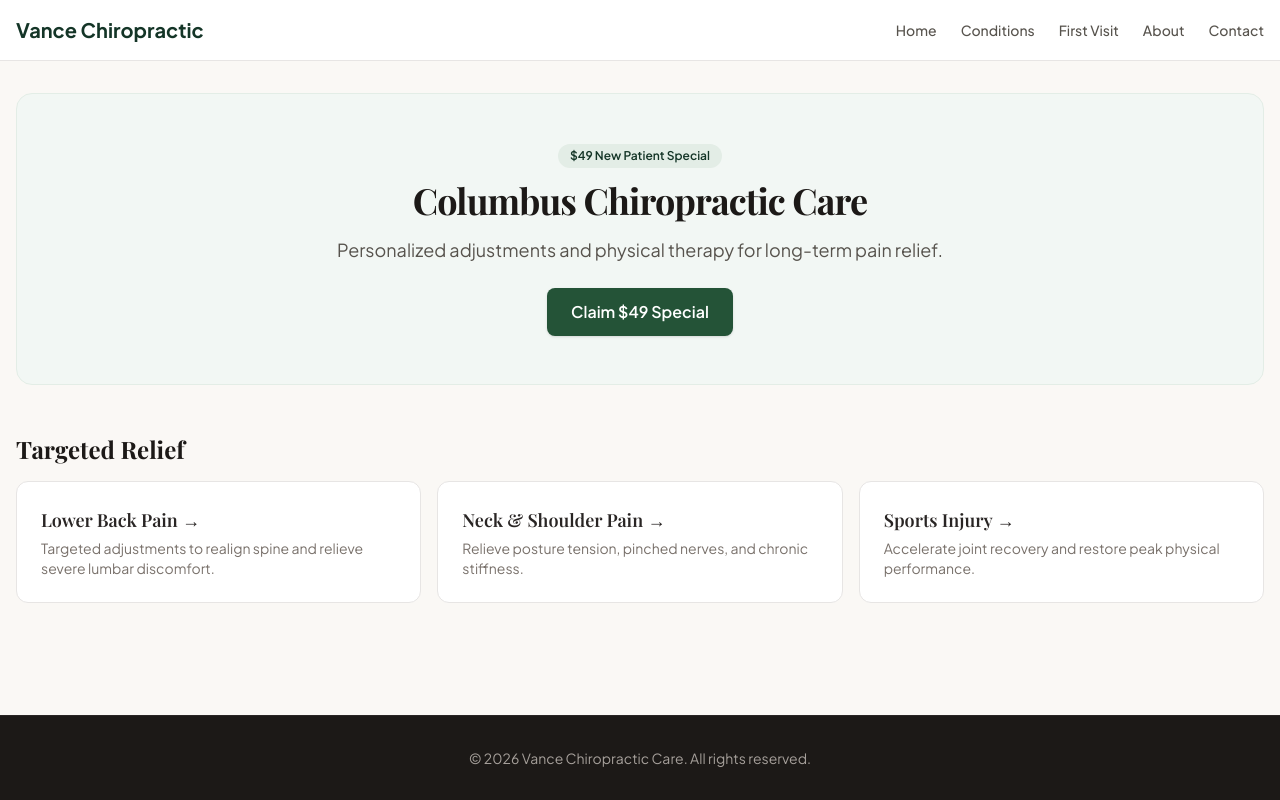
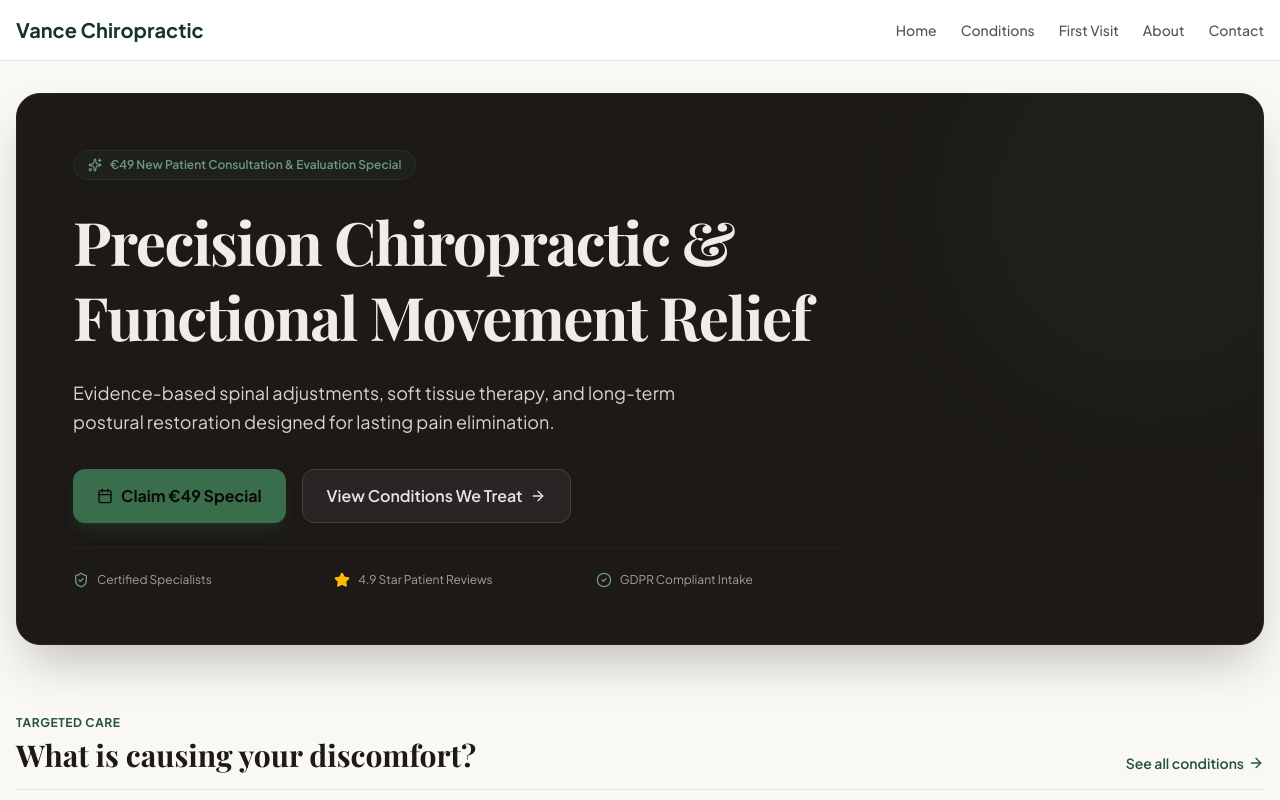
Before and after one commit to drealslick/Chiropractor-web-demo, a React (Vite) app: page / in a window 1280 px wide. Shown: the top 800 px of the page. Built offline with nearby package versions, Linux system fonts and the light colour scheme; a web font is replaced by a local one.

Commit message:
Update Home.tsx

```diff
--- a/src/pages/Home.tsx
+++ b/src/pages/Home.tsx
@@ -1,65 +1,130 @@
 import React from 'react';
+import {
+  Sparkles,
+  ShieldCheck,
+  Calendar,
+  Clock,
+  Star,
+  ArrowRight,
+  CheckCircle2,
+  Activity,
+  Award
+} from 'lucide-react';
 
 export default function Home() {
   return (
-    <div className="space-y-12 py-8 px-4 max-w-7xl mx-auto">
-      {/* Hero Section */}
-      <section className="text-center py-12 bg-emerald-50 rounded-2xl border border-emerald-100 p-6">
-        <span className="inline-block px-3 py-1 bg-emerald-100 text-emerald-800 text-xs font-semibold rounded-full mb-3">
-          $49 New Patient Special
-        </span>
-        <h1 className="text-4xl font-bold tracking-tight text-stone-900 mb-4">
-          Columbus Chiropractic Care
-        </h1>
-        <p className="text-lg text-stone-600 max-w-2xl mx-auto mb-6">
-          Personalized adjustments and physical therapy for long-term pain relief.
-        </p>
-        <a
-          href="#booking"
-          className="inline-block bg-emerald-600 text-white font-semibold px-6 py-3 rounded-lg shadow hover:bg-emerald-700 transition"
-        >
-          Claim $49 Special
-        </a>
+    <div className="space-y-16 py-8 px-4 max-w-7xl mx-auto">
+      {/* Premium Hero Banner */}
+      <section className="relative overflow-hidden bg-stone-900 text-white rounded-3xl p-8 md:p-14 shadow-2xl border border-stone-800">
+        <div className="absolute top-0 right-0 w-96 h-96 bg-emerald-500/10 rounded-full blur-3xl -mr-20 -mt-20 pointer-events-none" />
+
+        <div className="relative z-10 max-w-3xl space-y-6">
+          <div className="inline-flex items-center gap-2 px-3.5 py-1.5 bg-emerald-500/10 border border-emerald-500/20 text-emerald-400 text-xs font-semibold rounded-full backdrop-blur-md">
+            <Sparkles className="w-3.5 h-3.5" />
+            <span>€49 New Patient Consultation & Evaluation Special</span>
+          </div>
+
+          <h1 className="text-4xl md:text-6xl font-extrabold tracking-tight leading-tight text-stone-100">
+            Precision Chiropractic & Functional Movement Relief
+          </h1>
+
+          <p className="text-stone-300 text-base md:text-lg leading-relaxed max-w-2xl">
+            Evidence-based spinal adjustments, soft tissue therapy, and long-term postural restoration designed for lasting pain elimination.
+          </p>
+
+          <div className="flex flex-col sm:flex-row gap-4 pt-2">
+            <a
+              href="/first-visit"
+              className="inline-flex items-center justify-center gap-2 bg-emerald-500 hover:bg-emerald-400 text-stone-950 font-bold px-6 py-3.5 rounded-xl shadow-lg shadow-emerald-500/20 transition-all hover:scale-[1.02]"
+            >
+              <Calendar className="w-4 h-4" />
+              <span>Claim €49 Special</span>
+            </a>
+            <a
+              href="/conditions"
+              className="inline-flex items-center justify-center gap-2 bg-stone-800 hover:bg-stone-700 text-stone-200 font-semibold px-6 py-3.5 rounded-xl border border-stone-700 transition"
+            >
+              <span>View Conditions We Treat</span>
+              <ArrowRight className="w-4 h-4" />
+            </a>
+          </div>
+
+          {/* Trust Badges */}
+          <div className="pt-6 border-t border-stone-800/80 grid grid-cols-2 sm:grid-cols-3 gap-4 text-xs text-stone-400">
+            <div className="flex items-center gap-2">
+              <ShieldCheck className="w-4 h-4 text-emerald-400 shrink-0" />
+              <span>Certified Specialists</span>
+            </div>
+            <div className="flex items-center gap-2">
+              <Star className="w-4 h-4 text-amber-400 fill-amber-400 shrink-0" />
+              <span>4.9 Star Patient Reviews</span>
+            </div>
+            <div className="flex items-center gap-2">
+              <CheckCircle2 className="w-4 h-4 text-emerald-400 shrink-0" />
+              <span>GDPR Compliant Intake</span>
+            </div>
+          </div>
+        </div>
       </section>
 
-      {/* Targeted Relief Grid */}
-      <section className="space-y-4">
-        <h2 className="text-2xl font-bold text-stone-900">Targeted Relief</h2>
-        <div className="grid grid-cols-1 md:grid-cols-3 gap-4">
-          {/* Entire card is clickable (Phase 2 UX Improvement) */}
+      {/* Interactive Condition Router Grid */}
+      <section className="space-y-6">
+        <div className="flex flex-col md:flex-row md:items-end justify-between gap-4 border-b border-stone-200 pb-4">
+          <div>
+            <span className="text-xs font-bold text-emerald-600 uppercase tracking-wider">Targeted Care</span>
+            <h2 className="text-2xl md:text-3xl font-bold text-stone-900 mt-1">What is causing your discomfort?</h2>
+          </div>
+          <a href="/conditions" className="text-sm font-semibold text-emerald-600 hover:text-emerald-700 flex items-center gap-1">
+            See all conditions <ArrowRight className="w-4 h-4" />
+          </a>
+        </div>
+
+        <div className="grid grid-cols-1 md:grid-cols-3 gap-6">
           <a
             href="/conditions/back-lower-back-pain"
-            className="block p-6 bg-white border border-stone-200 rounded-xl hover:shadow-md hover:border-emerald-500 transition group"
+            className="group p-6 bg-white border border-stone-200 rounded-2xl hover:border-emerald-500 hover:shadow-xl transition-all duration-200 relative overflow-hidden"
           >
-            <h3 className="font-semibold text-lg text-stone-800 group-hover:text-emerald-600">
-              Lower Back Pain →
+            <div className="w-12 h-12 bg-emerald-50 text-emerald-600 rounded-xl flex items-center justify-center mb-4 group-hover:bg-emerald-600 group-hover:text-white transition-colors">
+              <Activity className="w-6 h-6" />
+            </div>
+            <h3 className="font-bold text-lg text-stone-900 group-hover:text-emerald-600 transition flex items-center justify-between">
+              Lower Back & Lumbar
+              <ArrowRight className="w-4 h-4 opacity-0 group-hover:opacity-100 transition-opacity" />
             </h3>
-            <p className="text-sm text-stone-500 mt-1">
-              Targeted adjustments to realign spine and relieve severe lumbar discomfort.
+            <p className="text-stone-500 text-sm mt-2 leading-relaxed">
+              Targeted adjustments to realign lumbar vertebrae, relieve sciatica, and stabilize core posture.
             </p>
           </a>
 
           <a
             href="/conditions/neck-shoulder-pain"
-            className="block p-6 bg-white border border-stone-200 rounded-xl hover:shadow-md hover:border-emerald-500 transition group"
+            className="group p-6 bg-white border border-stone-200 rounded-2xl hover:border-emerald-500 hover:shadow-xl transition-all duration-200 relative overflow-hidden"
           >
-            <h3 className="font-semibold text-lg text-stone-800 group-hover:text-emerald-600">
-              Neck & Shoulder Pain →
+            <div className="w-12 h-12 bg-emerald-50 text-emerald-600 rounded-xl flex items-center justify-center mb-4 group-hover:bg-emerald-600 group-hover:text-white transition-colors">
+              <Award className="w-6 h-6" />
+            </div>
+            <h3 className="font-bold text-lg text-stone-900 group-hover:text-emerald-600 transition flex items-center justify-between">
+              Neck & Shoulder Care
+              <ArrowRight className="w-4 h-4 opacity-0 group-hover:opacity-100 transition-opacity" />
             </h3>
-            <p className="text-sm text-stone-500 mt-1">
-              Relieve posture tension, pinched nerves, and chronic stiffness.
+            <p className="text-stone-500 text-sm mt-2 leading-relaxed">
+              Alleviate desk-work strain, pinched cervical nerves, upper back stiffness, and tension headaches.
             </p>
           </a>
 
           <a
             href="/conditions/sports-injury"
-            className="block p-6 bg-white border border-stone-200 rounded-xl hover:shadow-md hover:border-emerald-500 transition group"
+            className="group p-6 bg-white border border-stone-200 rounded-2xl hover:border-emerald-500 hover:shadow-xl transition-all duration-200 relative overflow-hidden"
           >
-            <h3 className="font-semibold text-lg text-stone-800 group-hover:text-emerald-600">
-              Sports Injury →
+            <div className="w-12 h-12 bg-emerald-50 text-emerald-600 rounded-xl flex items-center justify-center mb-4 group-hover:bg-emerald-600 group-hover:text-white transition-colors">
+              <Clock className="w-6 h-6" />
+            </div>
+            <h3 className="font-bold text-lg text-stone-900 group-hover:text-emerald-600 transition flex items-center justify-between">
+              Sports Rehab & Joints
+              <ArrowRight className="w-4 h-4 opacity-0 group-hover:opacity-100 transition-opacity" />
             </h3>
-            <p className="text-sm text-stone-500 mt-1">
-              Accelerate joint recovery and restore peak physical performance.
+            <p className="text-stone-500 text-sm mt-2 leading-relaxed">
+              Accelerate joint recovery, reduce inflammation, and restore full range of athletic movement.
             </p>
           </a>
         </div>
```
